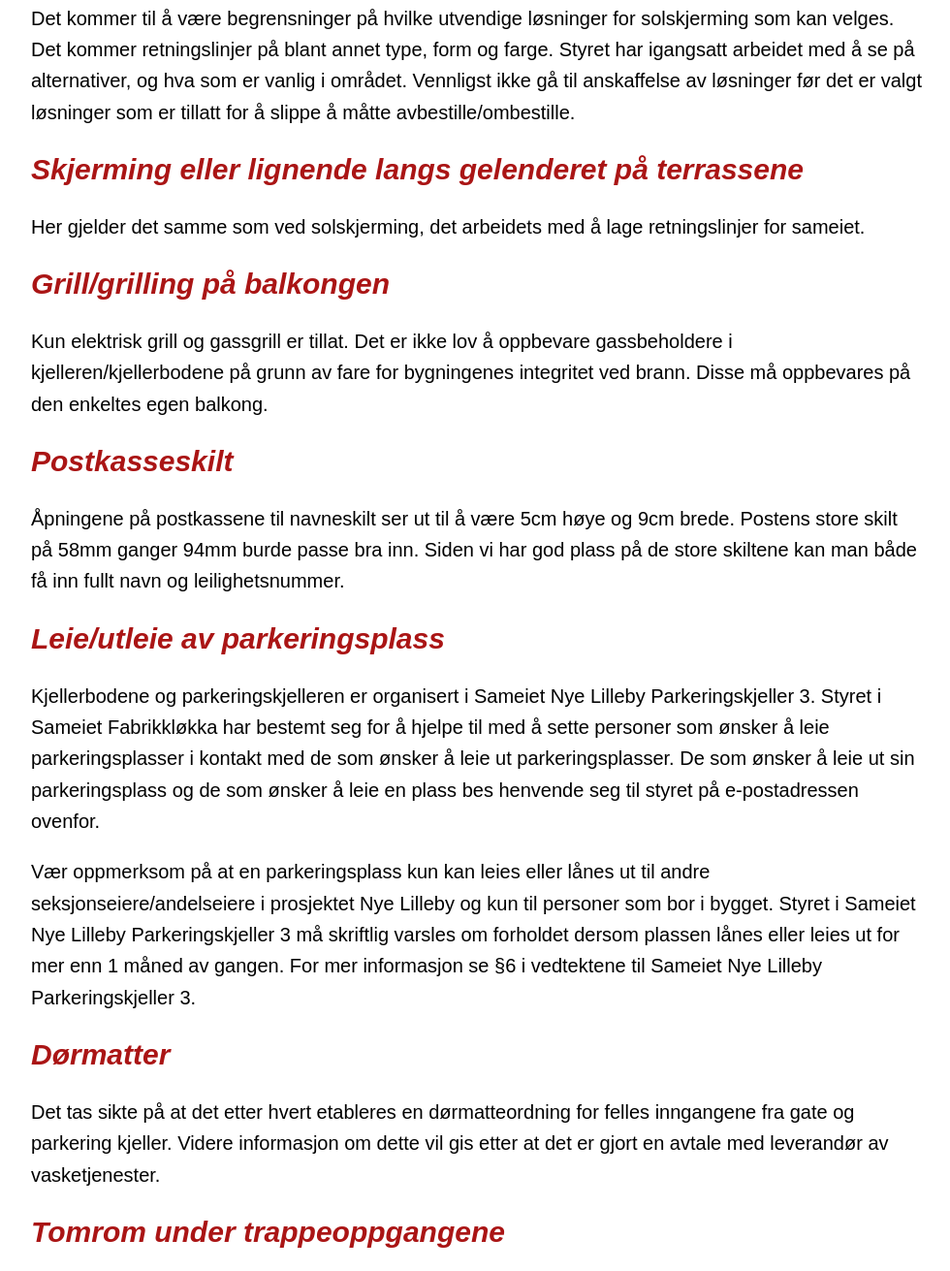
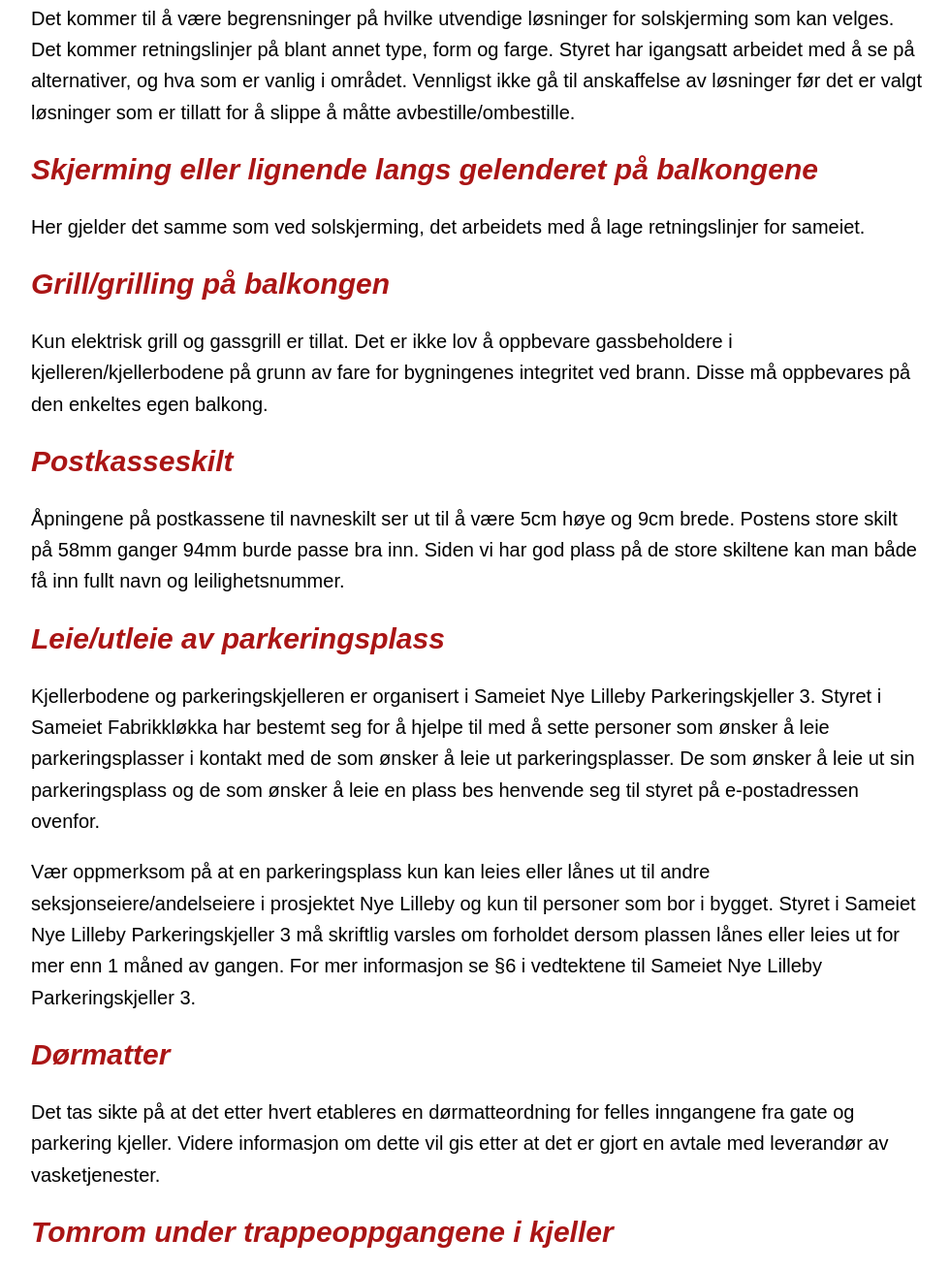
Before and after one commit to simonra/fabrikklokka, a plain HTML site: page index.html in a window 1280 px wide. Shown: the part 764-2075 px from the top of the page at 97% size, without its empty margins (148-1128 px from the left). Drawn offline with Linux system fonts and the light colour scheme.

Commit message:
Change wording in headlines

```diff
--- a/index.html
+++ b/index.html
@@ -26,7 +26,7 @@ Dersom noen har innspill, synspunkter eller saker styret bør ta tak i er det ba
 
 <p>Det kommer til å være begrensninger på hvilke utvendige løsninger for solskjerming som kan velges. Det kommer retningslinjer på blant annet type, form og farge. Styret har igangsatt arbeidet med å se på alternativer, og hva som er vanlig i området. Vennligst ikke gå til anskaffelse av løsninger før det er valgt løsninger som er tillatt for å slippe å måtte avbestille/ombestille.</p>
 
-<h2 class="smaller-headlines">Skjerming eller lignende langs gelenderet på terrassene</h2>
+<h2 class="smaller-headlines">Skjerming eller lignende langs gelenderet på balkongene</h2>
 
 <p>Her gjelder det samme som ved solskjerming, det arbeidets med å lage retningslinjer for sameiet.</p>
 
@@ -48,7 +48,7 @@ Dersom noen har innspill, synspunkter eller saker styret bør ta tak i er det ba
 
 <p>Det tas sikte på at det etter hvert etableres en dørmatteordning for felles inngangene fra gate og parkering kjeller. Videre informasjon om dette vil gis etter at det er gjort en avtale med leverandør av vasketjenester.</p>
 
-<h2 class="smaller-headlines">Tomrom under trappeoppgangene</h2>
+<h2 class="smaller-headlines">Tomrom under trappeoppgangene i kjeller</h2>
 
 <p>Det er ikke tillatt å plassere sykler, utstyr etc. i tomrom under trappeoppgangene i kjelleren. Dette må plasseres i den enkeltes boder, sykkelstativ i parkeringskjeller eller i egen leilighet. Et unntak fra dette er midlertidig plassering av barnevogner som kan settes der for korte perioder, så lenge det ikke brukes som langvarig lagringsplass.</p>
 
@@ -65,8 +65,7 @@ Dersom noen har innspill, synspunkter eller saker styret bør ta tak i er det ba
 <ol>
 	<li>Sett inn, og vri nøkkelen i retning med klokka.</li>
 	<li>For å avstille den interne summeren, trykk på den sorte "Avstill summeren"-knappen.</li>
-	<li>Bruk pil opp og pil ned knappene for å sjekke hvilke røykvarslere det er som har utløst alarmen.
-	(Er greit å sjekke at det ikke tilfeldigvis begynte å brenne et annet sted i bygget samtidig som din røykvarslere utløste alarmen.)</li>
+	<li>Bruk pil opp og pil ned knappene for å sjekke hvilke røykvarslere det er som har utløst alarmen. (Er greit å sjekke at det ikke tilfeldigvis begynte å brenne et annet sted i bygget samtidig som din røykvarslere utløste alarmen.)</li>
 	<li>For å se detaljert informasjon om en valgt røykvarslere, trykk på "Enter"-knappen (↵)</li>
 	<li>Hvis det er andre røykvarslere enn den du ønsker å deaktivere som varsler, undersøk alarmstedet og sett i gang nødvendige tiltak.</li>
 	<li>For å avstille alle alarmer, trykk på den store røde "Avstill klokker"-knappen.</li>
```
